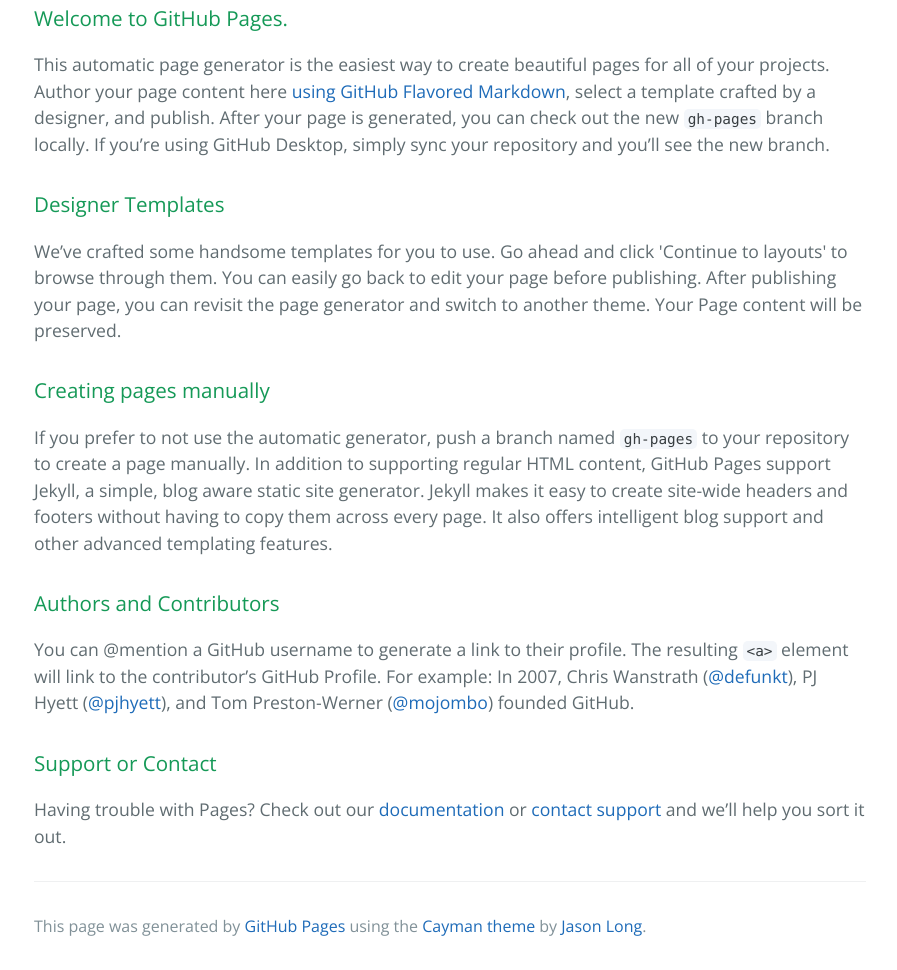
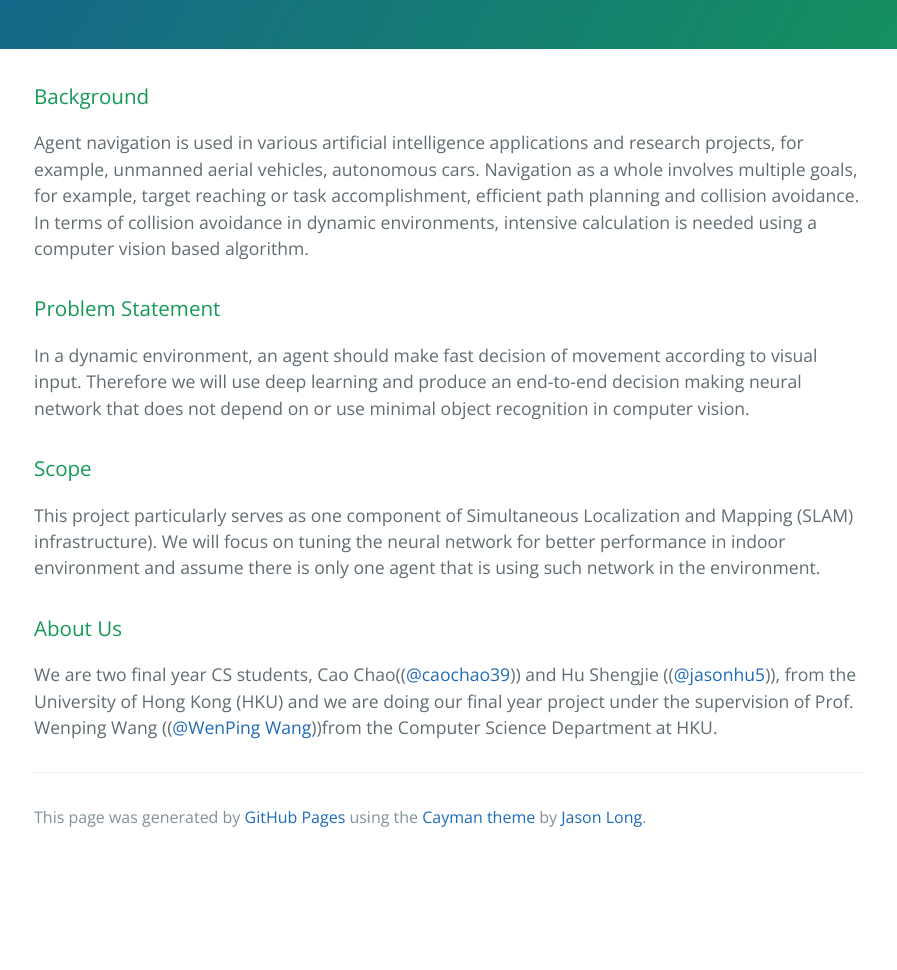
Before and after one commit to AgentWar/AgentWar.github.io, a plain HTML site: page index.html in a window 1280 px wide. Shown: the part 299-1269 px from the top of the page, without its empty margins (190-1087 px from the left). After the commit the page ends 1160 px from the top, so only its background shows below. Drawn offline with nearby package versions, Linux system fonts and the light colour scheme.

Commit message:
initial commit

```diff
--- a/index.html
+++ b/index.html
@@ -2,7 +2,7 @@
 <html lang="en-us">
   <head>
     <meta charset="UTF-8">
-    <title>Agentwar.GitHub.io by AgentWar</title>
+    <title>Deep-Learned Collision Avoidance Policy for Distributed Agent Navigation</title>
     <meta name="viewport" content="width=device-width, initial-scale=1">
     <link rel="stylesheet" type="text/css" href="stylesheets/normalize.css" media="screen">
     <link href='https://fonts.googleapis.com/css?family=Open+Sans:400,700' rel='stylesheet' type='text/css'>
@@ -11,35 +11,33 @@
   </head>
   <body>
     <section class="page-header">
-      <h1 class="project-name">Agentwar.GitHub.io</h1>
+      <h1 class="project-name">Deep-Learned Collision Avoidance Policy for Distributed Agent Navigation</h1>
       <h2 class="project-tagline"></h2>
     </section>
 
     <section class="main-content">
       <h3>
-<a id="welcome-to-github-pages" class="anchor" href="#welcome-to-github-pages" aria-hidden="true"><span aria-hidden="true" class="octicon octicon-link"></span></a>Welcome to GitHub Pages.</h3>
+<a id="background" class="anchor" href="#background" aria-hidden="true"><span aria-hidden="true" class="octicon octicon-link"></span></a>Background</h3>
 
-<p>This automatic page generator is the easiest way to create beautiful pages for all of your projects. Author your page content here <a href="https://guides.github.com/features/mastering-markdown/">using GitHub Flavored Markdown</a>, select a template crafted by a designer, and publish. After your page is generated, you can check out the new <code>gh-pages</code> branch locally. If you’re using GitHub Desktop, simply sync your repository and you’ll see the new branch.</p>
+<p>Agent navigation is used in various artificial intelligence applications and research projects, for example, unmanned aerial vehicles, autonomous cars. Navigation as a whole involves multiple goals, for example, target reaching or task accomplishment, efficient path planning and collision avoidance. In terms of collision avoidance in dynamic environments, intensive calculation is needed using a computer vision based algorithm.
+</p>
 
 <h3>
-<a id="designer-templates" class="anchor" href="#designer-templates" aria-hidden="true"><span aria-hidden="true" class="octicon octicon-link"></span></a>Designer Templates</h3>
+<a id="problem-statement" class="anchor" href="#problem-statement" aria-hidden="true"><span aria-hidden="true" class="octicon octicon-link"></span></a>Problem Statement</h3>
 
-<p>We’ve crafted some handsome templates for you to use. Go ahead and click 'Continue to layouts' to browse through them. You can easily go back to edit your page before publishing. After publishing your page, you can revisit the page generator and switch to another theme. Your Page content will be preserved.</p>
+<p>In a dynamic environment, an agent should make fast decision of movement according to visual input. Therefore we will use deep learning and produce an end-to-end decision making neural network that does not depend on or use minimal object recognition in computer vision.</p>
 
 <h3>
-<a id="creating-pages-manually" class="anchor" href="#creating-pages-manually" aria-hidden="true"><span aria-hidden="true" class="octicon octicon-link"></span></a>Creating pages manually</h3>
+<a id="scope" class="anchor" href="#scope" aria-hidden="true"><span aria-hidden="true" class="octicon octicon-link"></span></a>Scope</h3>
 
-<p>If you prefer to not use the automatic generator, push a branch named <code>gh-pages</code> to your repository to create a page manually. In addition to supporting regular HTML content, GitHub Pages support Jekyll, a simple, blog aware static site generator. Jekyll makes it easy to create site-wide headers and footers without having to copy them across every page. It also offers intelligent blog support and other advanced templating features.</p>
+<p>This project particularly serves as one component of Simultaneous Localization and Mapping (SLAM) infrastructure). We will focus on tuning the neural network for better performance in indoor environment and assume there is only one agent that is using such network in the environment.</p>
+
 
 <h3>
-<a id="authors-and-contributors" class="anchor" href="#authors-and-contributors" aria-hidden="true"><span aria-hidden="true" class="octicon octicon-link"></span></a>Authors and Contributors</h3>
+<a id="authors-and-contributors" class="anchor" href="#authors-and-contributors" aria-hidden="true"><span aria-hidden="true" class="octicon octicon-link"></span></a>About Us</h3>
 
-<p>You can @mention a GitHub username to generate a link to their profile. The resulting <code>&lt;a&gt;</code> element will link to the contributor’s GitHub Profile. For example: In 2007, Chris Wanstrath (<a href="https://github.com/defunkt" class="user-mention">@defunkt</a>), PJ Hyett (<a href="https://github.com/pjhyett" class="user-mention">@pjhyett</a>), and Tom Preston-Werner (<a href="https://github.com/mojombo" class="user-mention">@mojombo</a>) founded GitHub.</p>
+<p>We are two final year CS students, Cao Chao((<a href="https://github.com/caochao39" class="user-mention">@caochao39</a>)) and Hu Shengjie ((<a href="https://github.com/jasonhu5" class="user-mention">@jasonhu5</a>)), from the University of Hong Kong (HKU) and we are doing our final year project under the supervision of Prof. Wenping Wang ((<a href="http://i.cs.hku.hk/~wenping/" class="user-mention">@WenPing Wang</a>))from the Computer Science Department at HKU.</p>
 
-<h3>
-<a id="support-or-contact" class="anchor" href="#support-or-contact" aria-hidden="true"><span aria-hidden="true" class="octicon octicon-link"></span></a>Support or Contact</h3>
-
-<p>Having trouble with Pages? Check out our <a href="https://help.github.com/pages">documentation</a> or <a href="https://github.com/contact">contact support</a> and we’ll help you sort it out.</p>
 
       <footer class="site-footer">
 
```
